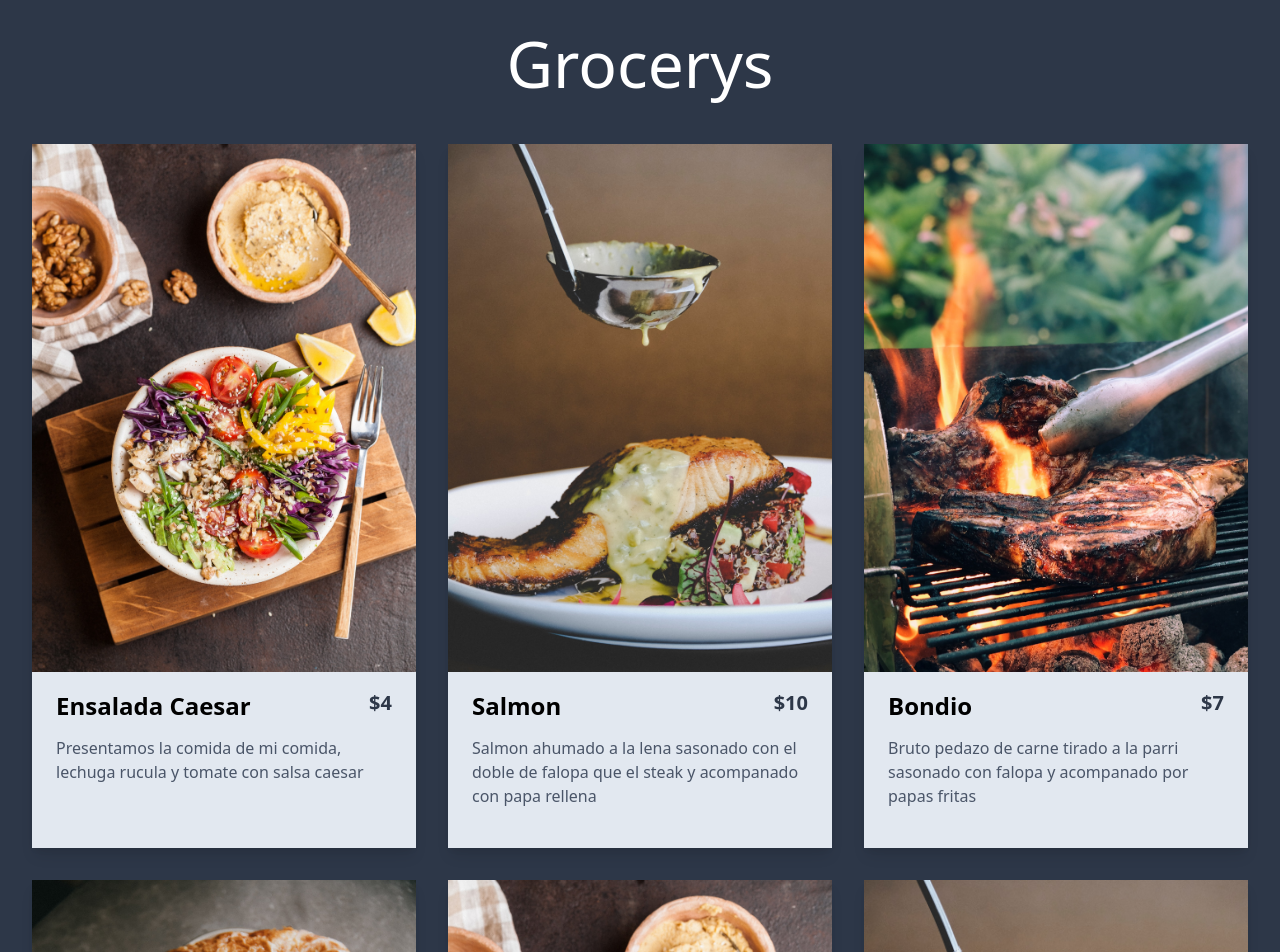
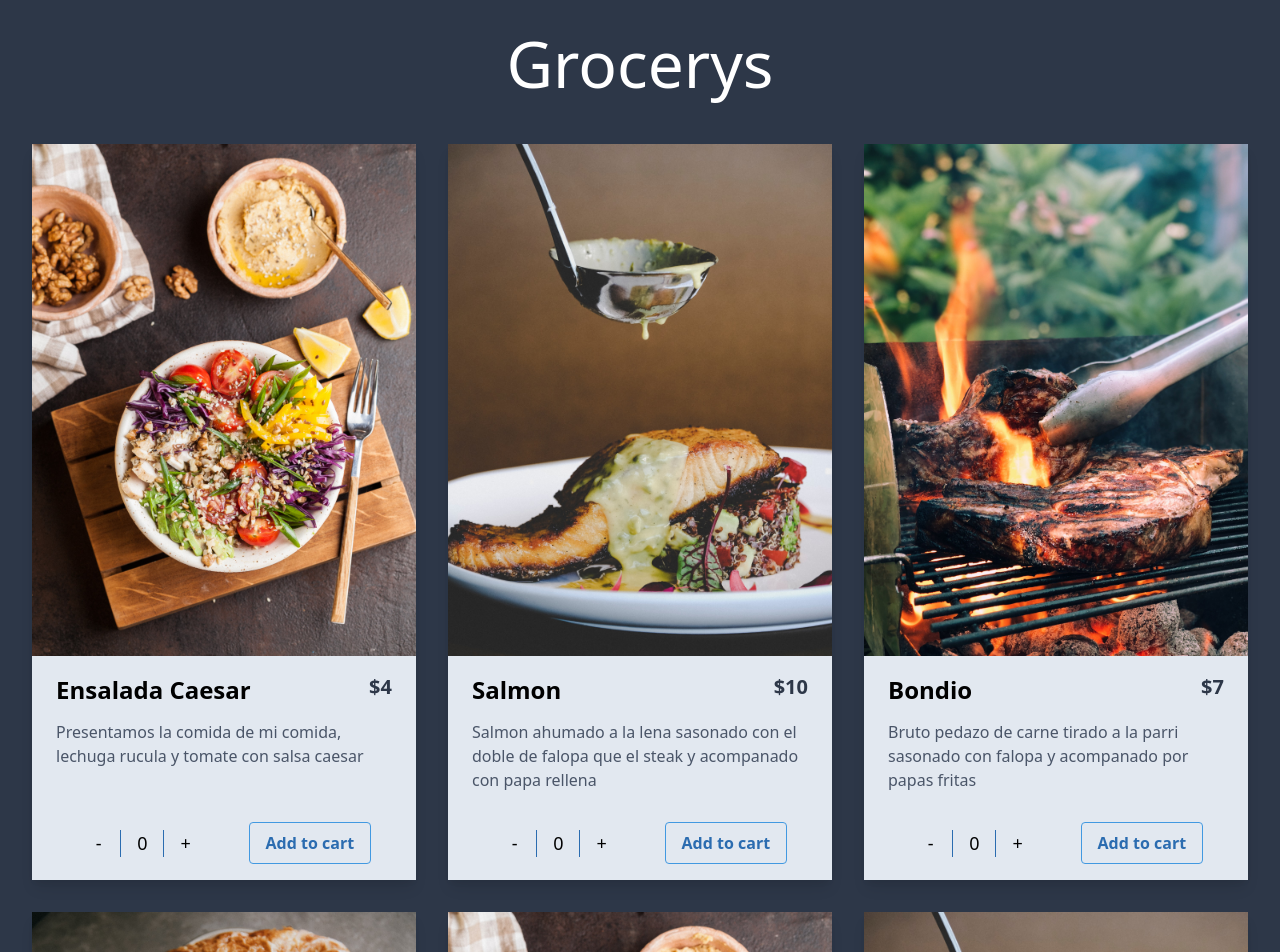
Before and after one commit to juanCortelezzi/Moli, a Next.js app: page / in a window 1280 px wide. Shown: the top 952 px of the page. Built offline with nearby package versions, Linux system fonts and the light colour scheme.

Commit message:
added add to cart and plus and minus button to cards and respective functions

```diff
--- a/components/card.tsx
+++ b/components/card.tsx
@@ -1,28 +1,63 @@
+import { useState } from "react";
+
 export default function Card(props: {
   product_data: { title: string; description: string; image: string; value: number };
 }) {
+  const [count, setCount] = useState(0);
+
   const { product_data } = props;
   const { title, description, value, image } = product_data;
 
-  const handleClick = (e: React.MouseEvent) => {
+  const handlePlus = (e: React.MouseEvent) => {
     e.preventDefault();
-    console.log("clicked");
+    setCount(count + 1);
+  };
+
+  const handleMinus = (e: React.MouseEvent) => {
+    e.preventDefault();
+    if (count <= 0) return;
+    setCount(count - 1);
+  };
+
+  const handleCart = (e: React.MouseEvent) => {
+    e.preventDefault();
+    if (count <= 0) return;
+    setCount(0);
+    console.log(`${title}, ${count}, $${count * value}`);
   };
 
   return (
-    <a
-      href="#"
-      className="group block h-auto w-full max-w-sm rounded shadow-lg m-4 flex-grow-0"
-      onClick={handleClick}
-    >
-      <img className="w-full h-full max-h-3/4 object-cover" src={image} alt={title} />
-      <div className="w-full max-h-1/4 h-48 px-6 py-4 bg-gray-300">
-        <div className="flex flex-row flex-no-wrap justify-between align-center mb-3">
+    <div className="group block max-w-sm rounded shadow-lg m-4 flex-grow-1">
+      <img className="w-full h-128 object-cover" src={image} alt={title} />
+
+      <div className="h-56 px-6 py-4 bg-gray-300">
+        <div className="h-1/4 flex flex-row flex-no-wrap justify-between align-center">
           <h2 className="font-bold text-2xl">{title}</h2>
           <p className="font-bold text-xl text-gray-800">${value}</p>
         </div>
-        <p className="text-gray-700 text-base">{description}</p>
+        <div className="h-3/4 flex flex-col justify-between align-center">
+          <p className="text-gray-700 text-base overflow-hidden">{description}</p>
+          <div className="flex items-center justify-around">
+            <div className="grid grid-cols-3 divide-x divide-blue-700">
+              <button className="text-lg text-center font-medium px-4" onClick={handleMinus}>
+                -
+              </button>
+
+              <span className="text-lg text-center font-medium px-4">{count}</span>
+
+              <button className="text-lg text-center font-medium px-4" onClick={handlePlus}>
+                +
+              </button>
+            </div>
+            <button
+              className="bg-transparent hover:bg-blue-500 text-blue-700 font-semibold hover:text-white py-2 px-4 border border-blue-500 hover:border-transparent rounded"
+              onClick={handleCart}
+            >
+              Add to cart
+            </button>
+          </div>
+        </div>
       </div>
-    </a>
+    </div>
   );
 }
--- a/tailwind.config.js
+++ b/tailwind.config.js
@@ -13,6 +13,30 @@ module.exports = {
     fontFamily: {
       display: ["Gilroy", "sans-serif"],
       body: ["Graphik", "sans-serif"],
+    },
+    height: {
+      "0": "0",
+      px: "1px",
+      "1": "0.25rem",
+      "2": "0.5rem",
+      "3": "0.75rem",
+      "4": "1rem",
+      "5": "1.25rem",
+      "6": "1.5rem",
+      "8": "2rem",
+      "10": "2.5rem",
+      "12": "3rem",
+      "16": "4rem",
+      "20": "5rem",
+      "24": "6rem",
+      "32": "8rem",
+      "40": "10rem",
+      "48": "12rem",
+      "56": "14rem",
+      "64": "16rem",
+      "128": "32rem",
+      "1/4": "25%",
+      "3/4": "75%",
     },
     maxHeight: {
       "1/4": "25%",
```
